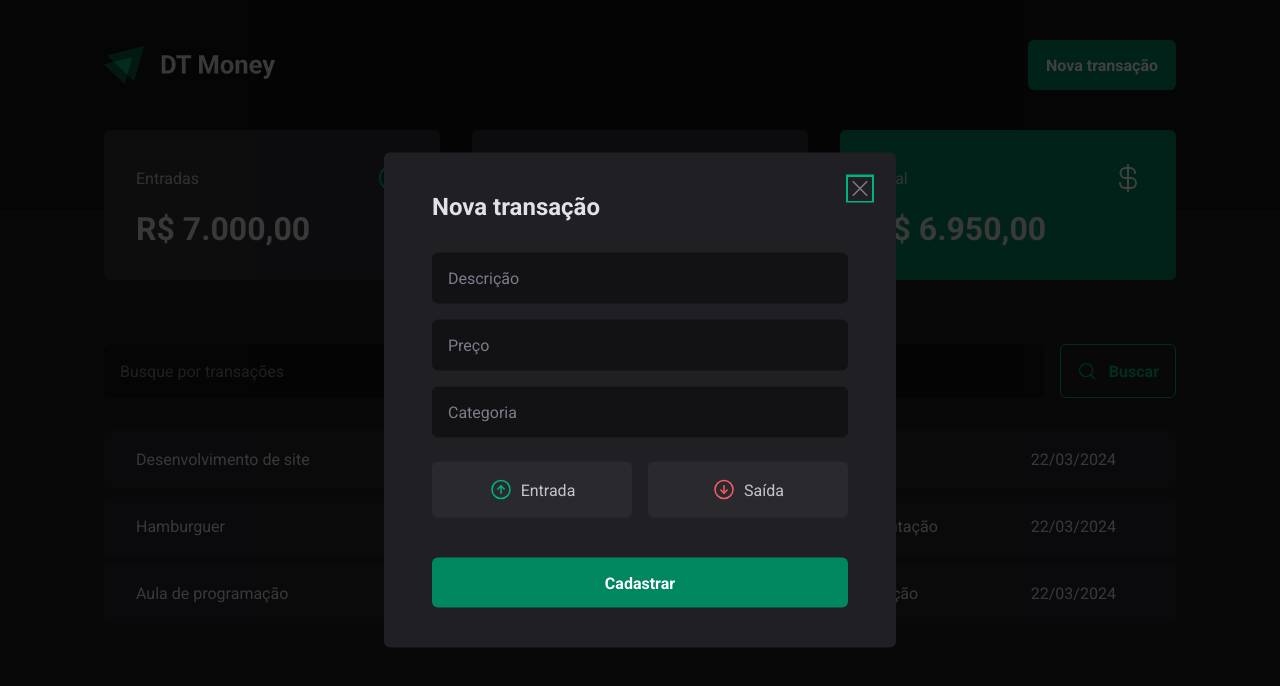
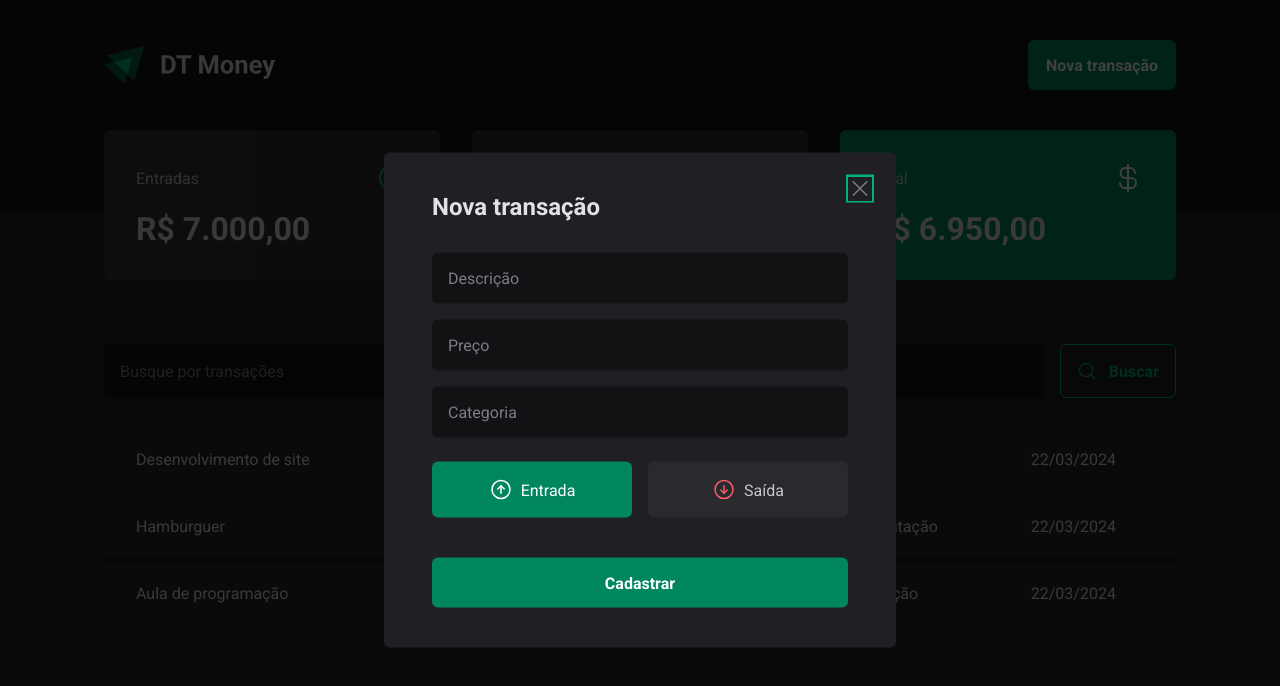
Before and after one commit to pedrosouza423/DTMoney, a React (Vite) app: page / in a window 1280 px wide. Both pictures are taken after a click on the button "Nova transação". Shown: the top 686 px of the page. Built offline with nearby package versions, Linux system fonts and the light colour scheme; data requests are answered from the project's data file.

Commit message:
Added controlled components in the radio group

```diff
--- a/src/components/NewTransactionModal/index.tsx
+++ b/src/components/NewTransactionModal/index.tsx
@@ -3,13 +3,13 @@
 import { ArrowCircleDown, ArrowCircleUp, X } from 'phosphor-react';
 import * as z from 'zod';
 import { zodResolver } from '@hookform/resolvers/zod';
-import { useForm } from 'react-hook-form';
+import { Controller, useForm } from 'react-hook-form';
 
 const newTransactionFormSchema = z.object({
   description: z.string(),
   price: z.number(),
   category: z.string(),
-//   type: z.enum(['income', 'outcome'])
+  type: z.enum(['income', 'outcome'])
 })
 
 type NewTransactionFormInputs = z.infer<typeof newTransactionFormSchema>
@@ -18,14 +18,18 @@
 export const NewTransactionModal = () => {
     const {
         register,
+        control,
         handleSubmit,
         formState: { isSubmitting }
      } = useForm<NewTransactionFormInputs>({
-        resolver: zodResolver(newTransactionFormSchema)
+        resolver: zodResolver(newTransactionFormSchema),
+        defaultValues: {
+            type: 'income'
+        }
     })
 
     async function handleCreateTransaction (data: NewTransactionFormInputs) {
-        await new Promise(resolve => setTimeout(resolve, 5000))
+        await new Promise(resolve => setTimeout(resolve, 2000))
         console.log(data)
     }
   return (
@@ -58,7 +62,12 @@
                     {...register('category')}
                 />
 
-                <TransactionType>
+                <Controller
+                    control={control}
+                    name='type'
+                    render={({ field }) => {
+                        return (
+                            <TransactionType onValueChange={field.onChange} value={field.value}>
                                 <TransactionTypeButton variant='income' value='income'>
                                     <ArrowCircleUp size={24} />
                                     Entrada
@@ -68,6 +77,9 @@
                                     Saída
                                 </TransactionTypeButton>
                             </TransactionType>
+                        )
+                    }}
+                />
 
                 <button type="submit" disabled={isSubmitting}>
                     Cadastrar
```
Lines whose indentation alone changed are shown as unchanged.
